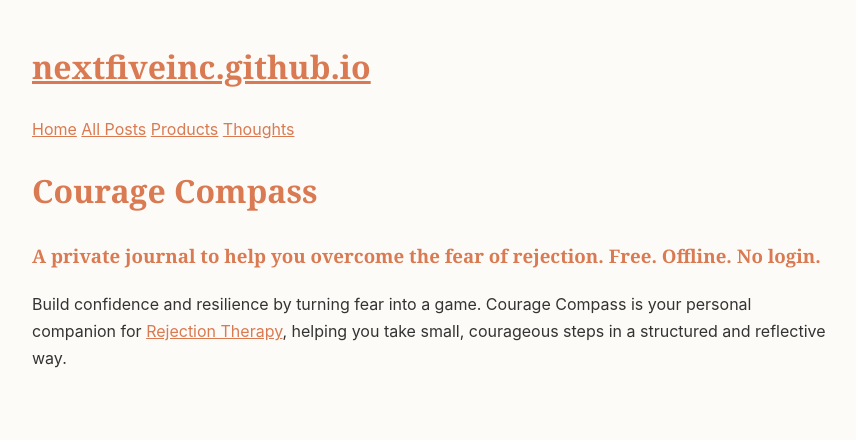
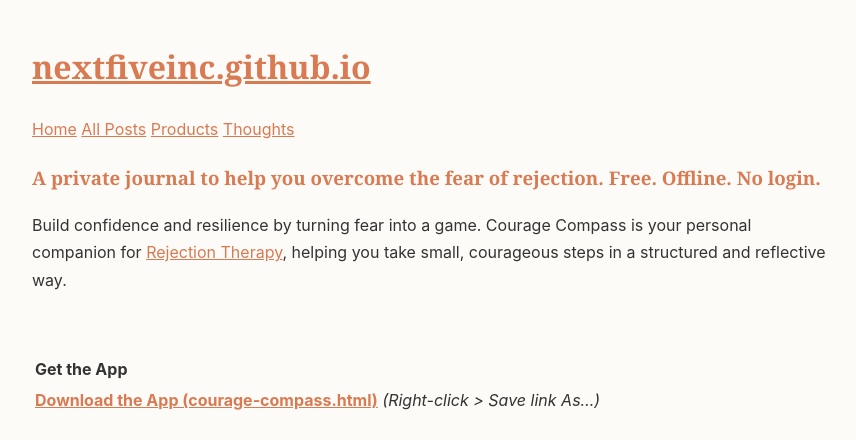
Before and after one commit to nextfiveinc/nextfiveinc.github.io, a Jekyll site: the page built from _posts/2025-07-28-couragecompass.md, in a window 1280 px wide. Shown: the top 440 px of the page, without its empty margins (208-1064 px from the left). Built offline with Jekyll 4.4.1, drawn with Linux system fonts in a browser that asks for light colours.

Commit message:
Update 2025-07-28-couragecompass.md

```diff
--- a/_posts/2025-07-28-couragecompass.md
+++ b/_posts/2025-07-28-couragecompass.md
@@ -5,8 +5,6 @@
 permalink: /courage_compass/
 category: product
 ---
-
-# Courage Compass
 
 ### A private journal to help you overcome the fear of rejection. Free. Offline. No login.
 
```
